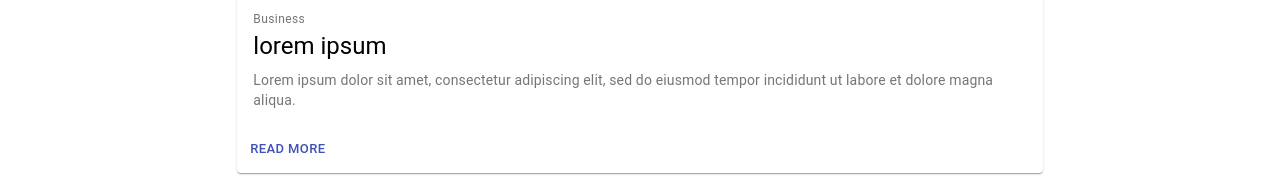
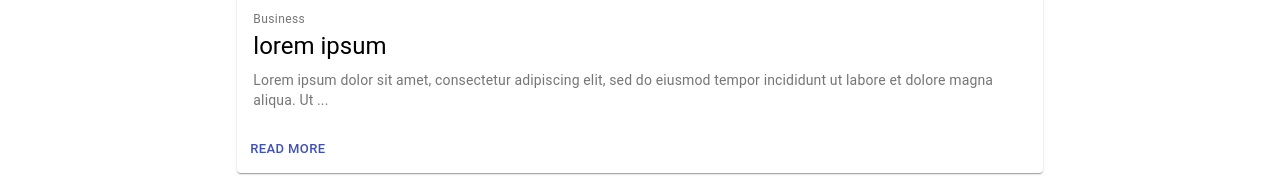
Before and after one commit to deniskola/news-app, a React (Create React App) app in the folder my-app/: page / in a window 1280 px wide. Shown: the part 418-594 px from the top of the page. Built offline with nearby package versions, Linux system fonts and the light colour scheme.

Commit message:
cut feed item content if it is too long

```diff
--- a/my-app/src/Components/Home/Feed.js
+++ b/my-app/src/Components/Home/Feed.js
@@ -30,7 +30,6 @@ export default function Feed({categoryFilter, noFilter}) {
                 <CardMedia
                   className="card-media"
                   image="http://futureuniversity.com/wp-content/uploads/sites/9/2015/02/default-placeholder-1024x1024-570x321.png"
-                  title="Contemplative Reptile"
                 />
                 <CardContent>
                   <Typography
@@ -49,7 +48,9 @@ export default function Feed({categoryFilter, noFilter}) {
                     color="textSecondary"
                     component="p"
                   >
-                    {item.content}
+                    {item.content.length > 130
+                      ? item.content.substring(0, 127) + "..."
+                      : item.content}
                   </Typography>
                 </CardContent>
               </CardActionArea>
--- a/my-app/src/Data/StaticData.js
+++ b/my-app/src/Data/StaticData.js
@@ -3,7 +3,7 @@ const staticData = [
     id: "1",
     title: "lorem ipsum",
     content:
-      "Lorem ipsum dolor sit amet, consectetur adipiscing elit, sed do eiusmod tempor incididunt ut labore et dolore magna aliqua.",
+      "Lorem ipsum dolor sit amet, consectetur adipiscing elit, sed do eiusmod tempor incididunt ut labore et dolore magna aliqua. Ut enim ad minim veniam, quis nostrud exercitation ullamco laboris nisi ut aliquip ex ea commodo consequat. Duis aute irure dolor in reprehenderit in voluptate velit esse cillum dolore eu fugiat nulla pariatur. Excepteur sint occaecat cupidatat non proident, sunt in culpa qui officia deserunt mollit anim id est laborum.",
     category: "Business",
     image:
       "http://futureuniversity.com/wp-content/uploads/sites/9/2015/02/default-placeholder-1024x1024-570x321.png",
@@ -12,7 +12,7 @@ const staticData = [
     id: "2",
     title: "lorem ipsum",
     content:
-      "Lorem ipsum dolor sit amet, consectetur adipiscing elit, sed do eiusmod tempor incididunt ut labore et dolore magna aliqua.",
+      "Lorem ipsum dolor sit amet, consectetur adipiscing elit, sed do eiusmod tempor incididunt ut labore et dolore magna aliqua. Ut enim ad minim veniam, quis nostrud exercitation ullamco laboris nisi ut aliquip ex ea commodo consequat. Duis aute irure dolor in reprehenderit in voluptate velit esse cillum dolore eu fugiat nulla pariatur. Excepteur sint occaecat cupidatat non proident, sunt in culpa qui officia deserunt mollit anim id est laborum.",
     category: "Sports",
     image:
       "http://futureuniversity.com/wp-content/uploads/sites/9/2015/02/default-placeholder-1024x1024-570x321.png",
@@ -21,7 +21,7 @@ const staticData = [
     id: "3",
     title: "lorem ipsum",
     content:
-      "Lorem ipsum dolor sit amet, consectetur adipiscing elit, sed do eiusmod tempor incididunt ut labore et dolore magna aliqua.",
+      "Lorem ipsum dolor sit amet, consectetur adipiscing elit, sed do eiusmod tempor incididunt ut labore et dolore magna aliqua. Ut enim ad minim veniam, quis nostrud exercitation ullamco laboris nisi ut aliquip ex ea commodo consequat. Duis aute irure dolor in reprehenderit in voluptate velit esse cillum dolore eu fugiat nulla pariatur. Excepteur sint occaecat cupidatat non proident, sunt in culpa qui officia deserunt mollit anim id est laborum.",
     category: "Business",
     image:
       "http://futureuniversity.com/wp-content/uploads/sites/9/2015/02/default-placeholder-1024x1024-570x321.png",
@@ -30,7 +30,7 @@ const staticData = [
     id: "4",
     title: "lorem ipsum",
     content:
-      "Lorem ipsum dolor sit amet, consectetur adipiscing elit, sed do eiusmod tempor incididunt ut labore et dolore magna aliqua.",
+      "Lorem ipsum dolor sit amet, consectetur adipiscing elit, sed do eiusmod tempor incididunt ut labore et dolore magna aliqua. Ut enim ad minim veniam, quis nostrud exercitation ullamco laboris nisi ut aliquip ex ea commodo consequat. Duis aute irure dolor in reprehenderit in voluptate velit esse cillum dolore eu fugiat nulla pariatur. Excepteur sint occaecat cupidatat non proident, sunt in culpa qui officia deserunt mollit anim id est laborum.",
     category: "Technology",
     image:
       "http://futureuniversity.com/wp-content/uploads/sites/9/2015/02/default-placeholder-1024x1024-570x321.png",
```
